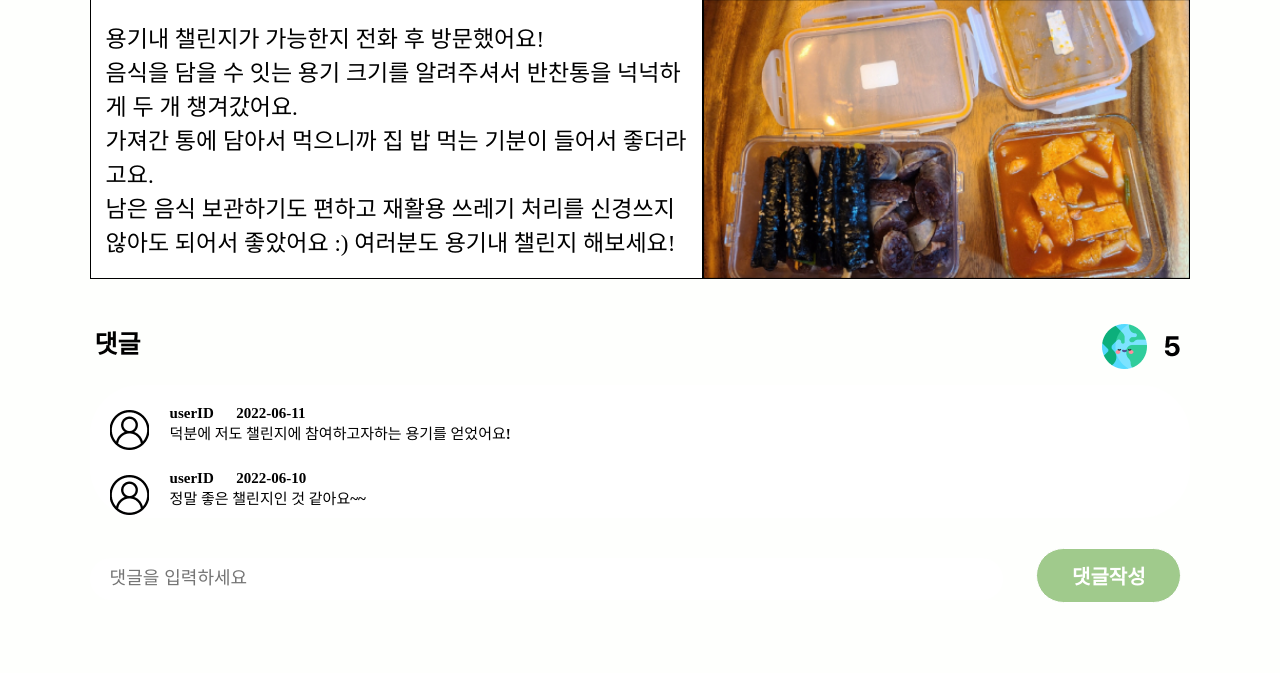
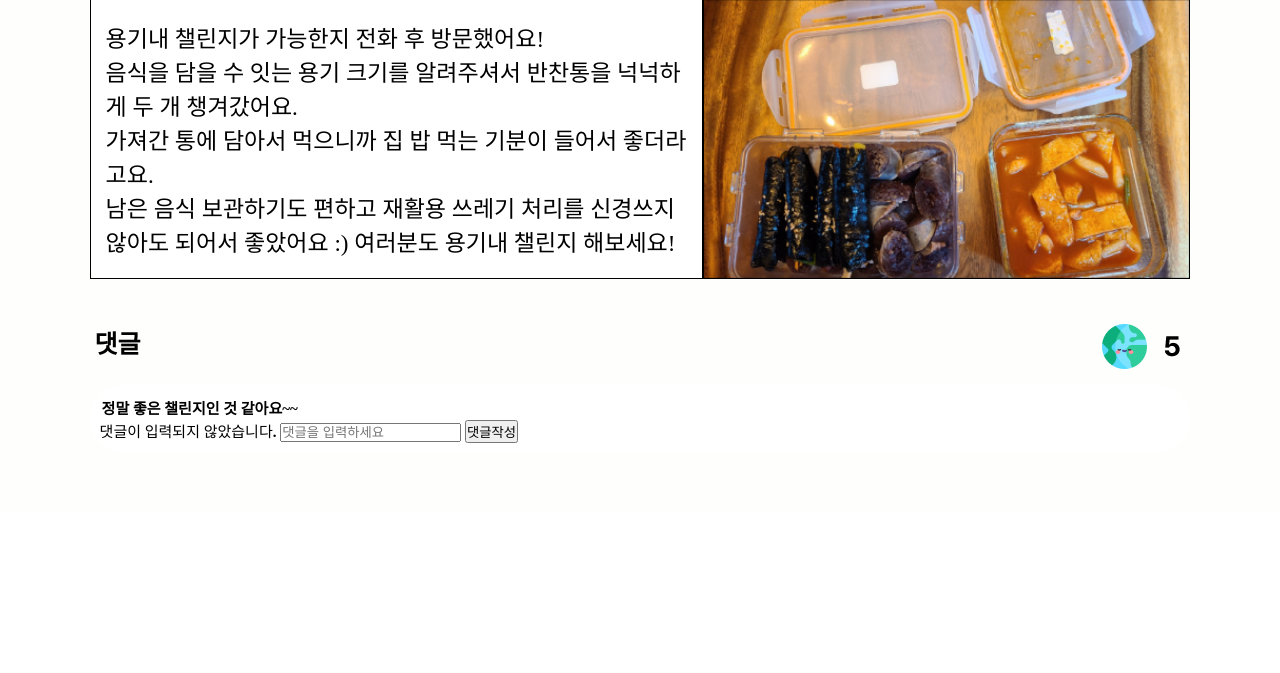
Before and after one commit to imddoy/DoEco, a Django app: template doeco_app/templates/view.html in a window 1280 px wide. Shown: the part 369-1042 px from the top of the page. After the commit the page ends 812 px from the top, so only its background shows below. Run offline with Django 4.2, Linux system fonts and the light colour scheme; the template is opened without the code that fills it, so the values that code supplies are empty; some web fonts are replaced.

Commit message:
Update view.html

```diff
--- a/doeco_app/templates/view.html
+++ b/doeco_app/templates/view.html
@@ -65,37 +65,50 @@
             <div class="vtitle">
                 댓글 <img src="images/Group 29.png">
             </div>
+
+
             <div class="ct_user_wrap">
                 <div class="ct_user">
                     <div class="ct_user_one">
-                         <img src="images/image 17.png">
-                            <dl>
-                                <dd>
-                                    userID &nbsp&nbsp&nbsp&nbsp 2022-06-11
-                                </dd>
-                                <dt>
-                                    덕분에 저도 챌린지에 참여하고자하는 용기를 얻었어요!
-                                </dt>
-                            </dl>
-                     </div>
-                        </br>
-                     <div class="ct_user_two">
-                        <img src="images/image 17.png" >
-                            <dl>
-                                <dd>
-                                    userID &nbsp&nbsp&nbsp&nbsp 2022-06-10
-                                </dd>
-                                <dt>
-                                    정말 좋은 챌린지인 것 같아요~~
-                                </dt>
-                            </dl>
+
+                         <div>
+                            <tr>
+
+                               <div class="user_view_wrap">
+                                        <table class="list" id="employeeList">
+                                        <thead>
+                                            <tr>
+                                                <th>
+                                                    정말 좋은 챌린지인 것 같아요~~
+                                                </th>
+
+                                            </tr>
+                                        </thead>
+                                        <tbody>
+
+                                        </tbody>
+                                    </table>
+
+                               </div>
+
+                               <div class="user_put_wrap">
+
+                                    <form onsubmit="event.preventDefault();onFormSubmit();" autocomplete="off">
+
+                                            <label> </label><label class="validation-error hide" id="fullNameValidationError">댓글이 입력되지 않았습니다.</label>
+                                            <input type="text" placeholder="댓글을 입력하세요" name="fullName" id="fullName"> <input type="submit" value="댓글작성">
+
+                                    </form>
+
+                                </div>
+
+                            </tr>
+                        </div>
+                        <script src="script.js"></script>
+
                     </div>
                 </div>
             </div>
-            <div class="ct_wrap">
-                <input type="text" placeholder="댓글을 입력하세요"></input><a href="#" >댓글작성</a>
-            </div>
-
         </div>
     </div>
     </main>
```
